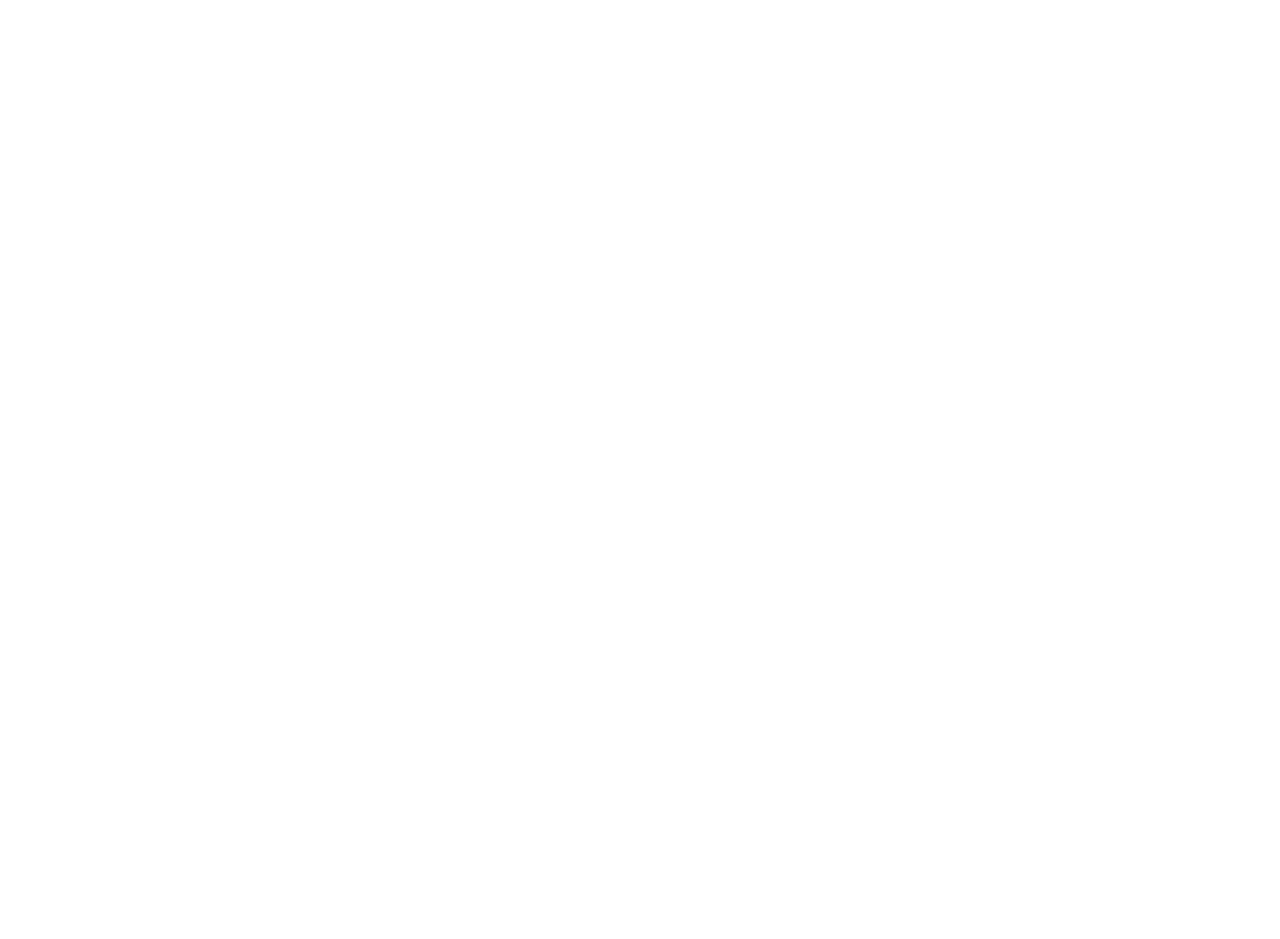
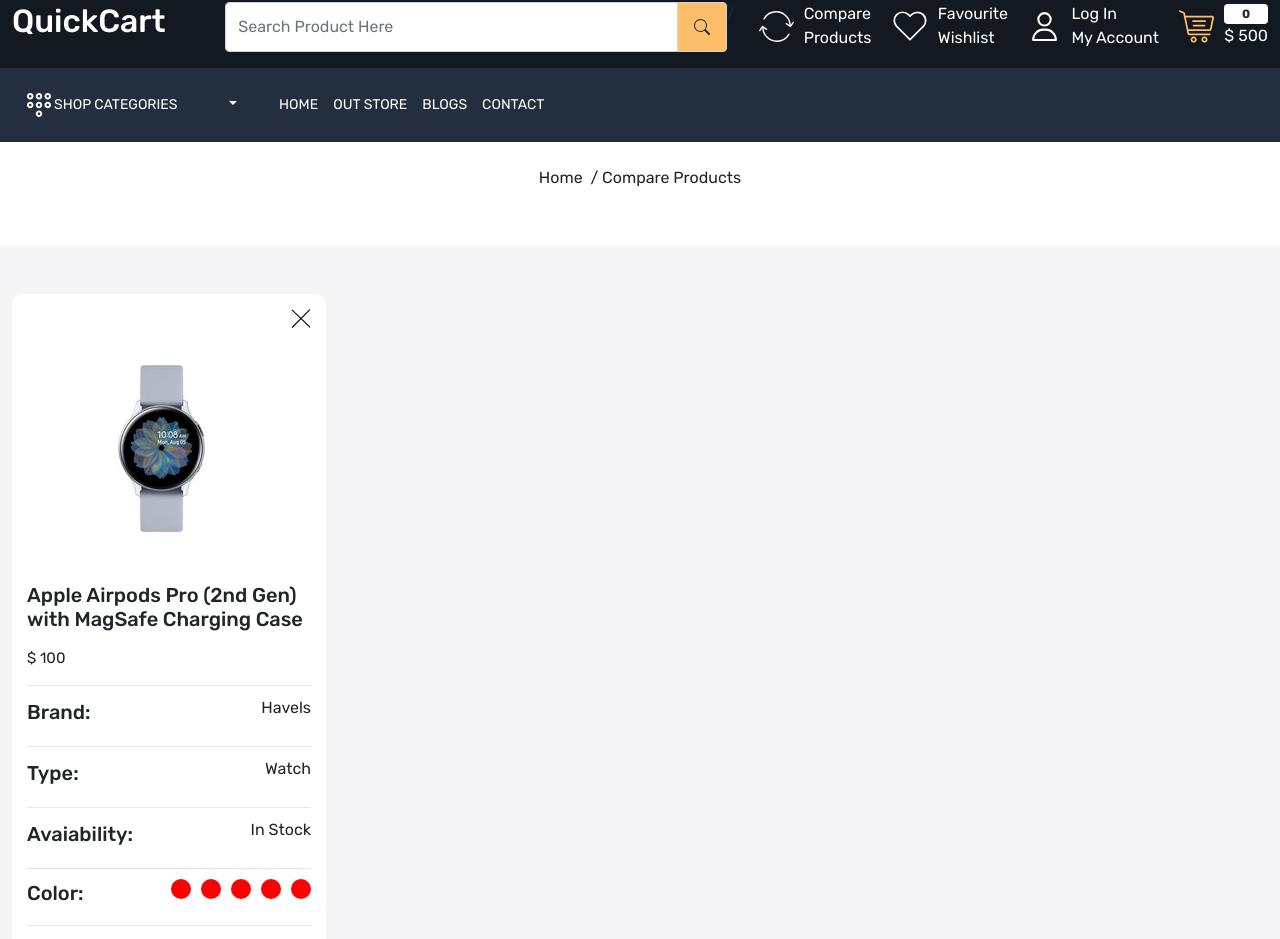
Before and after one commit to dahiyakapil/Ecommerce-QUICK-CART-Frontend, a React (Create React App) app in the folder frontend/: page /compare-product in a window 1280 px wide. Before the commit this address had no page. Shown: the part 70-1009 px from the top of the page. Before the commit the page ends 800 px from the top, so only its background shows below. Built offline with nearby package versions, Linux system fonts and the light colour scheme.

Commit message:
Compare Product is done....

```diff
--- a/frontend/src/App.css
+++ b/frontend/src/App.css
@@ -542,7 +542,6 @@
   padding: 10px;
 }
 
-
 .contact-inner-wrapper ul {
   list-style: none;
 }
@@ -553,3 +552,43 @@
   color: var(--color-777777);
 }
 /* Contact Page Ends Here*/
+
+/* Compare Product Page */
+
+.compare-product-card {
+  padding: 20px 15px;
+  background-color: white;
+  border-radius: 10px;
+}
+
+.compare-product-card .cross {
+  top: 15px;
+  right: 15px;
+  width: 20px;
+  cursor: pointer;
+}
+
+.comapre-product-details h5.title {
+  font-size: 15px;
+  line-height: 22px;
+  font-weight: 500;
+  color: var(--color-1c1c1b);
+  font-family: var(--font-family);
+}
+
+.compare-product-details h6.price {
+  font-size: 15px;
+  line-height: 22px;
+  font-weight: 400;
+}
+
+.compare-product-card .product-detail {
+  display: flex;
+  justify-content: space-between;
+  align-items: center;
+  padding: 10px 0px;
+  border-top: 1px solid rgba(0, 0, 0, 0.1);
+}
+
+
+/* Compare Product EndsPage */
--- a/frontend/src/App.js
+++ b/frontend/src/App.js
@@ -7,6 +7,7 @@
 import Contact from "./pages/Contact";
 import OurStore from "./pages/OurStore";
 import Blog from "./pages/Blog";
+import CompareProduct from "./pages/CompareProduct";
 
 
 function App() {
@@ -20,6 +21,8 @@
             <Route path="contact" element={<Contact />} />
             <Route path="store" element={<OurStore />} />
             <Route path="blogs" element={<Blog />} />
+            <Route path="compare-product" element={<CompareProduct
+             />} />
 
           </Route>
         </Routes>
--- /dev/null
+++ b/frontend/src/components/Color.js
@@ -0,0 +1,17 @@
+import React from "react";
+
+const Color = () => {
+  return (
+    <>
+      <ul className="colors ps-0">
+        <li></li>
+        <li></li>
+        <li></li>
+        <li></li>
+        <li></li>
+      </ul>
+    </>
+  );
+};
+
+export default Color;
--- a/frontend/src/components/Header.js
+++ b/frontend/src/components/Header.js
@@ -55,7 +55,10 @@
             <div className="col-5">
               <div className="header-upper-links d-flex align-items-center justify-content-between">
                 <div>
-                  <Link className="d-flex align-items-center gap-10 text-white">
+                  <Link
+                    to="/compare-product"
+                    className="d-flex align-items-center gap-10 text-white"
+                  >
                     <img src={compareImage} alt="compare" />
                     <p className="mb-0">
                       Compare <br /> Products
@@ -63,7 +66,10 @@
                   </Link>
                 </div>
                 <div>
-                  <Link className="d-flex align-items-center gap-10 text-white">
+                  <Link
+                    to="/wishlist"
+                    className="d-flex align-items-center gap-10 text-white"
+                  >
                     <img src={wishlistImage} alt="wishlist" />
                     <p className="mb-0">
                       {" "}
@@ -72,7 +78,10 @@
                   </Link>
                 </div>
                 <div>
-                  <Link className="d-flex align-items-center gap-10 text-white">
+                  <Link
+                    to="/login"
+                    className="d-flex align-items-center gap-10 text-white"
+                  >
                     <img src={userImage} alt="login" />
                     <p className="mb-0">
                       Log In <br /> My Account
@@ -80,7 +89,10 @@
                   </Link>
                 </div>
                 <div>
-                  <Link className="d-flex align-items-center gap-10 text-white">
+                  <Link
+                    to="/cart"
+                    className="d-flex align-items-center gap-10 text-white"
+                  >
                     <img src={cartImage} alt="cart" />
                     <div className="d-flex flex-column">
                       <span className="badge bg-white text-dark">0</span>
--- /dev/null
+++ b/frontend/src/pages/CompareProduct.js
@@ -0,0 +1,63 @@
+import React from "react";
+import Meta from "../components/Meta";
+import BreadCrumb from "../components/BreadCrumb";
+import watch from "../images/images/watch.jpg";
+import cross from "../images/images/cross.svg";
+import Color from "../components/Color";
+
+const CompareProduct = () => {
+  return (
+    <>
+      <Meta title={"Compare Products"} />
+      <BreadCrumb title={"Compare Products"} />
+      <div className="compare-products py-5 home-wrapper-2">
+        <div className="container-xxl">
+          <div className="col-3">
+            <div className="compare-product-card position-relative">
+              <img
+                src={cross}
+                alt="cross"
+                className="cross position-absolute img-fluid"
+              />
+
+              <div className="compare-product-image">
+                <img src={watch} alt="watch" />
+              </div>
+              <div className="compare-product-details">
+                <h5 className="title">
+                Apple Airpods Pro (2nd Gen) with MagSafe Charging Case
+                </h5>
+                <h6 className="price mb-3 mt-3">$ 100</h6>
+                <div className="product-detail">
+                    <h5>Brand:</h5>
+                    <p>Havels</p>
+                </div>
+                <div className="product-detail">
+                    <h5>Type:</h5>
+                    <p>Watch</p>
+                </div>
+                <div className="product-detail">
+                    <h5>Avaiability:</h5>
+                    <p>In Stock</p>
+                </div>
+                <div className="product-detail">
+                    <h5>Color:</h5>
+                    <Color />
+                </div>
+                <div className="product-detail">
+                    <h5>Size:</h5>
+                   <div className="d-flex gap-10">
+                    <p>S</p>
+                    <p>M</p>
+                   </div>
+                </div>
+              </div>
+            </div>
+          </div>
+        </div>
+      </div>
+    </>
+  );
+};
+
+export default CompareProduct;
```
